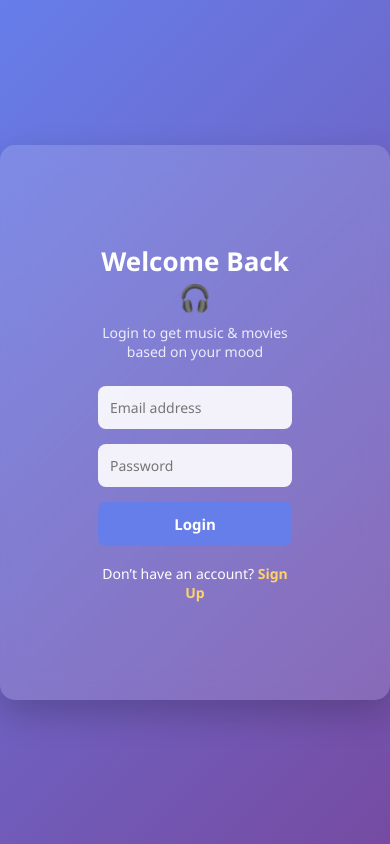
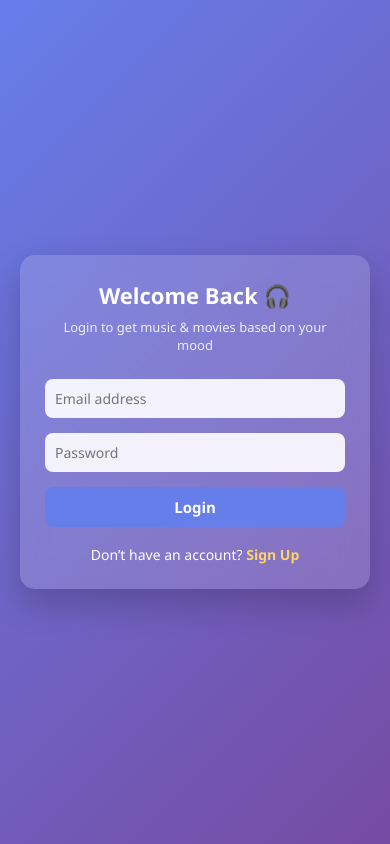
Before and after one commit to Sahilmishra6/MoodStream, a Flask app: page /login in a window 390 px wide. Run offline with Flask 3, Linux system fonts and the light colour scheme.

Commit message:
Update login.html

```diff
--- a/templates/login.html
+++ b/templates/login.html
@@ -1,7 +1,9 @@
 <!DOCTYPE html>
 <html lang="en">
+
 <head>
     <meta charset="UTF-8">
+    <meta name="viewport" content="width=device-width, initial-scale=1.0">
     <title>Login | Mood System</title>
 
     <style>
@@ -13,7 +15,8 @@
         }
 
         body {
-            height: 100vh;
+            min-height: 100vh;
+            padding: 20px;
             display: flex;
             justify-content: center;
             align-items: center;
@@ -21,8 +24,9 @@
         }
 
         .container {
-            width: 536px;
-            padding: 98px;
+            width: 100%;
+            max-width: 500px;
+            padding: 40px;
             background: rgba(255, 255, 255, 0.15);
             backdrop-filter: blur(12px);
             border-radius: 15px;
@@ -98,6 +102,25 @@
         .footer-text a:hover {
             text-decoration: underline;
         }
+
+        @media (max-width: 480px) {
+            .container {
+                padding: 25px;
+            }
+
+            h2 {
+                font-size: 22px;
+            }
+
+            .subtitle {
+                font-size: 13px;
+            }
+
+            input,
+            button {
+                padding: 10px;
+            }
+        }
     </style>
 </head>
 
@@ -129,4 +152,5 @@
     </div>
 
 </body>
+
 </html>
```
Lines whose indentation alone changed are shown as unchanged.
